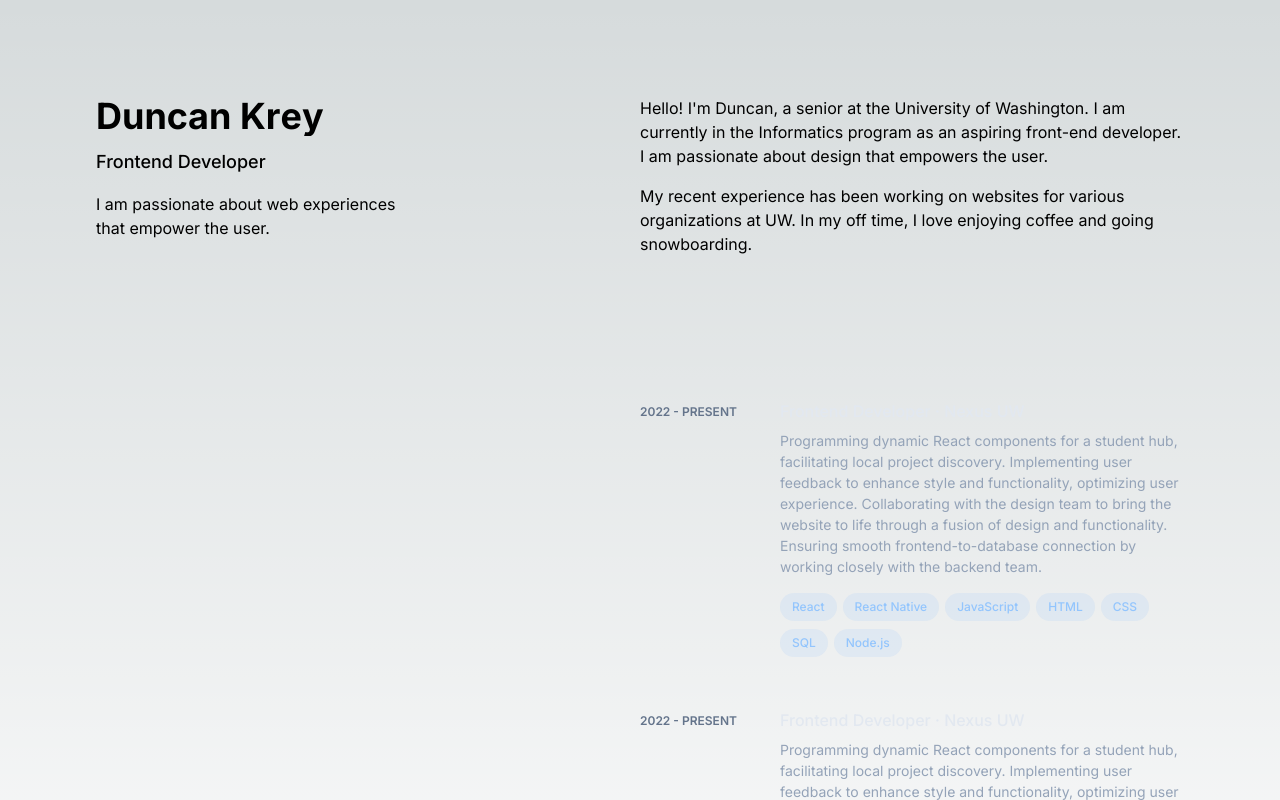
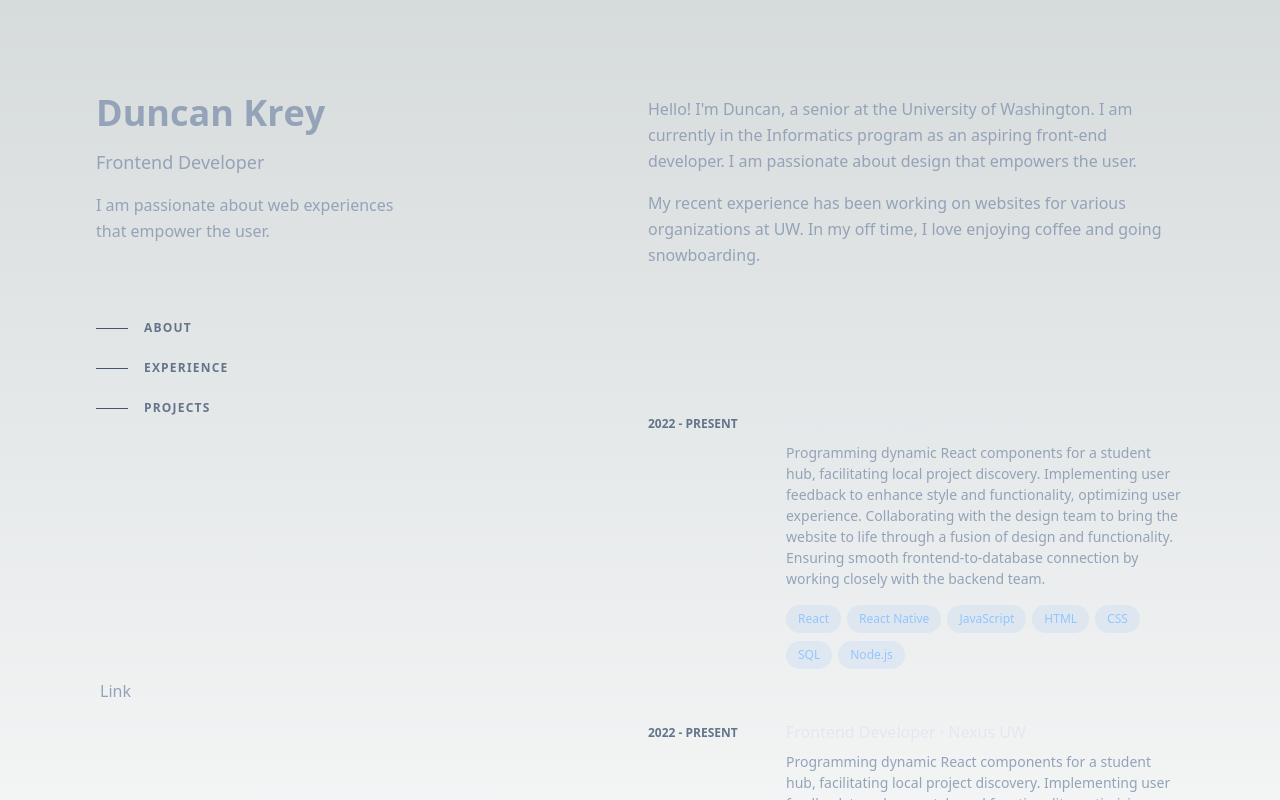
Before and after one commit to duncrob/personal-site, a Next.js app: page /practice in a window 1280 px wide. Shown: the top 800 px of the page. Built offline with nearby package versions, Linux system fonts and the light colour scheme.

Commit message:
Made only right side scroll, added functioning nav bar to left side.

```diff
--- a/src/app/layout.js
+++ b/src/app/layout.js
@@ -11,7 +11,7 @@
 export default function RootLayout({ children }) {
   return (
     <html lang="en">
-      <body className={inter.className}>{children}</body>
+      <body className={inter.className + 'bg-slate-900 leading-relaxed text-slate-400 antialiased selection:bg-blue-300 selection:text-blue-900'}>{children}</body>
     </html>
   )
 }
--- a/src/app/practice/page.js
+++ b/src/app/practice/page.js
@@ -16,7 +16,7 @@
     document.querySelector('.name-text').classList.remove('invisible');
 
     gsap.to('.char', {
-      y: 0,
+      y: -3,
       stagger: 0.05,
       delay: 0.02,
       duration: 0.5
@@ -24,17 +24,45 @@
   }, [])
 
   return (
+    <div className='relative'>
       <div className='mx-auto min-h-screen max-w-screen-xl px-6 md:px-12 lg:px-24'>
         <div className='lg:flex lg:justify-between lg:gap-4'>
-        <header className='lg:py-24'>
+          <header className='lg:py-24 lg:sticky lg:top-0 lg:flex lg:max-h-screen lg:w-1/2 lg:flex-col lg:justify-between max-h-screen'>
+            <div>
               <h1 className='name-text text-4xl font-bold invisible' style={{'clip-path': 'polygon(0 0, 100% 0, 100% 100%, 0 100%)'}}>Duncan Krey</h1>
               <h2 className='mt-3 text-lg font-medium'>Frontend Developer</h2>
               <p className='max-w-xs mt-4'>I am passionate about web experiences that empower the user.</p>
+              <nav className='nav lg:block' aria-label='In-page jump links'>
+                <ul className='mt-16 w-max'>
+                  <li>
+                    <a className='group flex items-center py-3' href='#about'>
+                      <span className='nav-indicator mr-4 h-px w-8 bg-slate-600 transition-all group-hover:w-16 group-hover:bg-slate-200 group-focus-visible:w-16 group-focus-visible:bg-slate-200 motion-reduce:transition-none'></span>
+                      <span className='nav-text text-xs font-bold uppercase tracking-widest text-slate-500 group-hover:text-slate-200 group-focus-visible:text-slate-200'>About</span>
+                    </a>
+                  </li>
+                  <li>
+                    <a className='group flex items-center py-3' href='#experience'>
+                      <span className='nav-indicator mr-4 h-px w-8 bg-slate-600 transition-all group-hover:w-16 group-hover:bg-slate-200 group-focus-visible:w-16 group-focus-visible:bg-slate-200 motion-reduce:transition-none'></span>
+                      <span className='nav-text text-xs font-bold uppercase tracking-widest text-slate-500 group-hover:text-slate-200 group-focus-visible:text-slate-200'>Experience</span>
+                    </a>
+                  </li>
+                  <li>
+                    <a className='group flex items-center py-3' href='#projects'>
+                      <span className='nav-indicator mr-4 h-px w-8 bg-slate-600 transition-all group-hover:w-16 group-hover:bg-slate-200 group-focus-visible:w-16 group-focus-visible:bg-slate-200 motion-reduce:transition-none'></span>
+                      <span className='nav-text text-xs font-bold uppercase tracking-widest text-slate-500 group-hover:text-slate-200 group-focus-visible:text-slate-200'>Projects</span>
+                    </a>
+                  </li>
+                </ul>
+              </nav>
+            </div>
+            <ul className='ml-1 mt-8 flex items-center' aria-label='Social Media'>
+            <li>Link</li>
+            </ul>
           </header>
-        <main id='content' className='lg:py-24 lg:w-1/2 '>
+          <main id='content' className='lg:py-24 lg:w-1/2'>
             <section id='about' className='lg:mb-36 lg:scroll-mt-24' aria-label='About me'>
               <p className='mb-4'>
-              Hello! I'm Duncan, a senior at the University of Washington. I am currently in the Informatics program as an aspiring front-end developer. I am passionate about design that empowers the user.
+                Hello! I&apos;m Duncan, a senior at the University of Washington. I am currently in the Informatics program as an aspiring front-end developer. I am passionate about design that empowers the user.
               </p>
               <p className='mb-4'>
                 My recent experience has been working on websites for various organizations at UW. In my off time, I love enjoying coffee and going snowboarding.
@@ -49,5 +77,6 @@
           </main>
         </div>
       </div>
+    </div>
   )
 }
```
Lines whose indentation alone changed are shown as unchanged.
